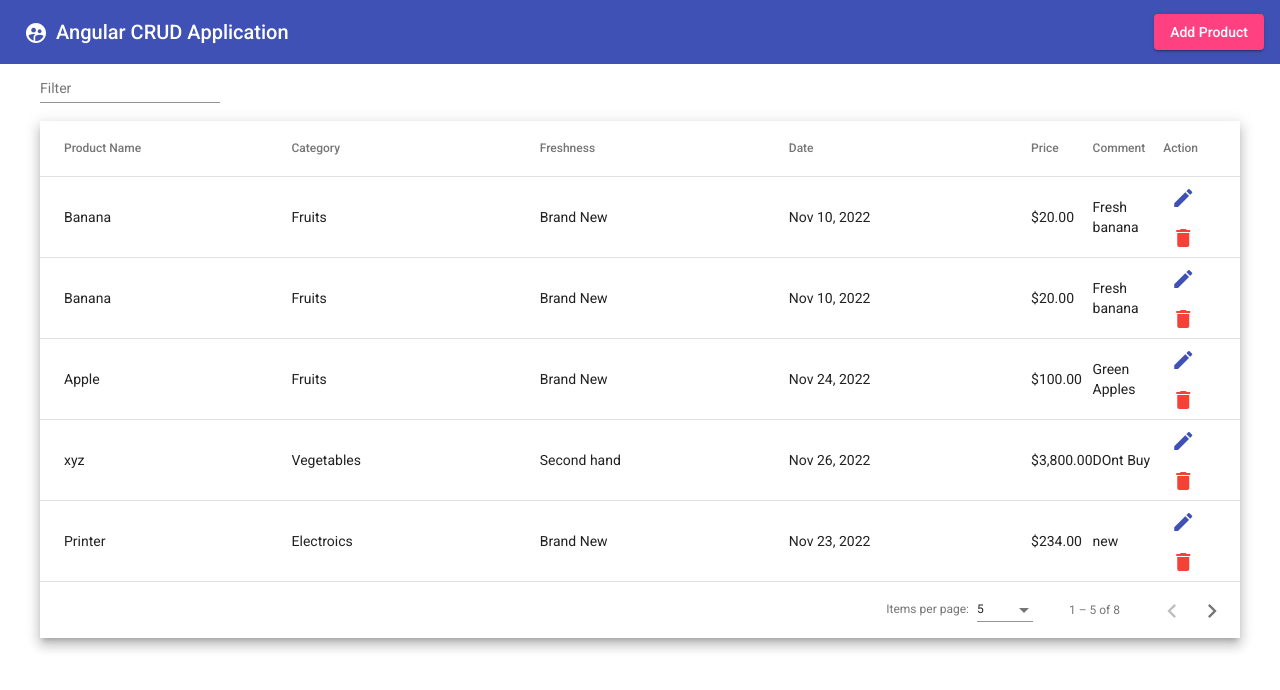
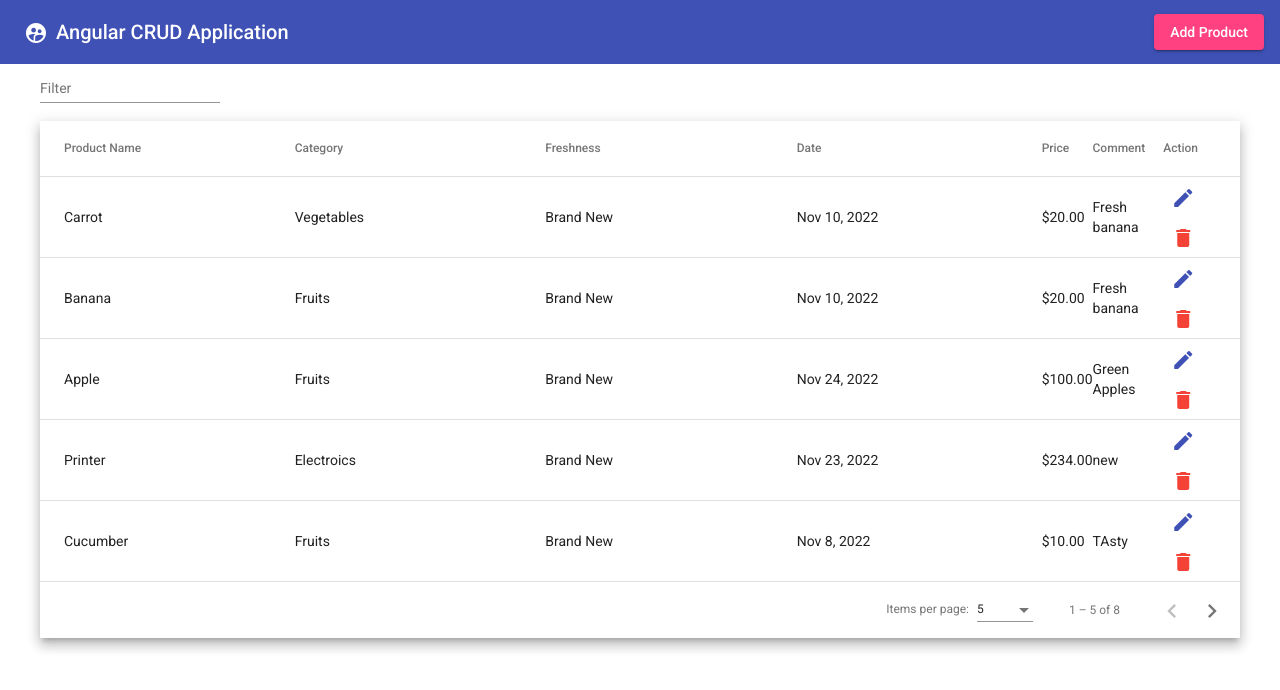
Before and after one commit to spratham/Angular-CRUD, an Angular app: page / in a window 1280 px wide. Shown: the top 690 px of the page. Built offline with nearby package versions, Linux system fonts and the light colour scheme; data requests are answered from the project's data file.

Commit message:
All-methods-added

```diff
--- a/db.json
+++ b/db.json
@@ -1,8 +1,8 @@
 {
   "productList": [
     {
-      "productName": "Banana",
-      "category": "Fruits",
+      "productName": "Carrot",
+      "category": "Vegetables",
       "freshness": "Brand New",
       "price": 20,
       "comment": "Fresh banana",
@@ -28,15 +28,6 @@
       "id": 3
     },
     {
-      "productName": "xyz",
-      "category": "Vegetables",
-      "freshness": "Second hand",
-      "price": 3800,
-      "comment": "DOnt Buy",
-      "date": "2022-11-26T18:30:00.000Z",
-      "id": 4
-    },
-    {
       "productName": "Printer",
       "category": "Electroics",
       "freshness": "Brand New",
@@ -44,15 +35,6 @@
       "comment": "new",
       "date": "2022-11-23T18:30:00.000Z",
       "id": 5
-    },
-    {
-      "productName": "PC",
-      "category": "Electroics",
-      "freshness": "Brand New",
-      "price": 43000,
-      "comment": "Nice",
-      "date": "2022-11-11T18:30:00.000Z",
-      "id": 6
     },
     {
       "productName": "Cucumber",
@@ -71,6 +53,24 @@
       "comment": "bad",
       "date": "2022-11-10T18:30:00.000Z",
       "id": 8
+    },
+    {
+      "productName": "Kiwi",
+      "category": "Fruits",
+      "freshness": "Brand New",
+      "price": 14,
+      "comment": "3 pc",
+      "date": "2022-11-24T18:30:00.000Z",
+      "id": 9
+    },
+    {
+      "productName": "Pasta",
+      "category": "Vegetables",
+      "freshness": "Second hand",
+      "price": 2,
+      "comment": "tasty",
+      "date": "2022-11-15T18:30:00.000Z",
+      "id": 10
     }
   ],
   "comments": [
--- a/src/app/app.component.html
+++ b/src/app/app.component.html
@@ -69,10 +69,14 @@
         <ng-container matColumnDef="action">
           <th mat-header-cell *matHeaderCellDef mat-sort-header>Action</th>
           <td mat-cell *matCellDef="let row">
-            <button mat-icon-button color="primary">
+            <button mat-icon-button color="primary" (click)="editProduct(row)">
               <mat-icon>edit</mat-icon>
             </button>
-            <button mat-icon-button color="warn">
+            <button
+              mat-icon-button
+              color="warn"
+              (click)="deleteProduct(row.id)"
+            >
               <mat-icon>delete</mat-icon>
             </button>
           </td>
--- a/src/app/app.component.ts
+++ b/src/app/app.component.ts
@@ -27,13 +27,20 @@ export class AppComponent implements OnInit {
   @ViewChild(MatPaginator) paginator!: MatPaginator;
   @ViewChild(MatSort) sort!: MatSort;
   constructor(private dialog: MatDialog, private api: ApiService) {}
-  ngOnInit(): void {
+  ngOnInit() {
     this.getAllProducts();
   }
   openDialog() {
-    this.dialog.open(DialogComponent, {
-      width: '50%',
-    });
+    this.dialog
+      .open(DialogComponent, {
+        width: '30%',
+      })
+      .afterClosed() //to render the table on adding new product
+      .subscribe((val) => {
+        if (val === 'save') {
+          this.getAllProducts();
+        }
+      });
   }
   getAllProducts() {
     return this.api.getProduct().subscribe({
@@ -47,6 +54,35 @@ export class AppComponent implements OnInit {
       },
     });
   }
+  editProduct(
+    row: any //passing row values
+  ) {
+    this.dialog
+      .open(DialogComponent, {
+        width: '30%',
+        data: row, //our DialogComponent will have the data of ROW
+      })
+      .afterClosed()
+      //to render the table on adding new product
+      .subscribe((val) => {
+        if (val === 'update') {
+          this.getAllProducts();
+        }
+      });
+  }
+
+  deleteProduct(id: number) {
+    this.api.deleteProduct(id).subscribe({
+      next: (res) => {
+        alert('Product is deleted successfully');
+        this.getAllProducts();
+      },
+      error: () => {
+        alert('Error while deleting the product');
+      },
+    });
+  }
+
   applyFilter(event: Event) {
     const filterValue = (event.target as HTMLInputElement).value;
     this.dataSource.filter = filterValue.trim().toLowerCase();
--- a/src/app/dialog/dialog.component.html
+++ b/src/app/dialog/dialog.component.html
@@ -47,6 +47,6 @@
 <div mat-dialog-action [align]="'end'">
   <button mat-raised-button color="warn" mat-dialog-close>Close</button>
   <button style="margin-left: 8px" mat-raised-button color="primary" (click)="addProduct()">
-    Save
+    {{actionBtn}}
   </button>
 </div>
--- a/src/app/dialog/dialog.component.ts
+++ b/src/app/dialog/dialog.component.ts
@@ -1,7 +1,7 @@
 import { ApiService } from './../services/api.service';
-import { Component } from '@angular/core';
+import { Component, Inject } from '@angular/core';
 import { FormGroup, FormBuilder, Validators } from '@angular/forms';
-import { MatDialogRef } from '@angular/material/dialog';
+import { MatDialogRef, MAT_DIALOG_DATA } from '@angular/material/dialog';
 @Component({
   selector: 'app-dialog',
   templateUrl: './dialog.component.html',
@@ -10,9 +10,11 @@ import { MatDialogRef } from '@angular/material/dialog';
 export class DialogComponent {
   freshnessList = ['Brand New', 'Second hand', 'Refusbished'];
   productForm!: FormGroup;
+  actionBtn: string = 'Save';
   constructor(
     private formBuilder: FormBuilder,
     private api: ApiService,
+    @Inject(MAT_DIALOG_DATA) public editData: any, // editData have our row value
     private dialogeRef: MatDialogRef<DialogComponent>
   ) {}
 
@@ -25,20 +27,48 @@ export class DialogComponent {
       comment: ['', Validators.required],
       date: ['', Validators.required],
     });
+    if (this.editData) {
+      //to patch the edited value on the table
+      this.productForm.controls['productName'].setValue(
+        this.editData.productName
+      );
+      this.productForm.controls['category'].setValue(this.editData.category);
+      this.productForm.controls['freshness'].setValue(this.editData.freshness);
+      this.productForm.controls['price'].setValue(this.editData.price);
+      this.productForm.controls['date'].setValue(this.editData.date);
+      this.productForm.controls['comment'].setValue(this.editData.comment);
+      this.actionBtn = 'Update'; //to change the button name
+      console.log(this.editData);
+    }
   }
   addProduct() {
+    if (!this.editData) {
       if (this.productForm.valid) {
         this.api.postProduct(this.productForm.value).subscribe({
           next: (res) => {
             alert('Product added succesfully');
-          this.productForm.reset();          //For reseting the form after submission
-          this.dialogeRef.close();          //For closing the form after submission
+            this.productForm.reset(); //For reseting the form after submission
+            this.dialogeRef.close('save'); //For closing the form after submission
           },
           error: () => {
             alert('Error while adding the product');
           },
         });
       }
+    } else {
+      this.updateProduct();
     }
-
   }
+  updateProduct() {
+    this.api.putProduct(this.productForm.value, this.editData.id).subscribe({
+      next: (res) => {
+        alert('Product updated succesfully');
+        this.productForm.reset(); //For reseting the form after updation
+        this.dialogeRef.close('update'); //For closing the form after updation
+      },
+      // error: () => {
+      //   alert('Error while Updating the product');
+      // },
+    });
+  }
+}
--- a/src/app/services/api.service.ts
+++ b/src/app/services/api.service.ts
@@ -13,4 +13,10 @@ export class ApiService {
   getProduct() {
     return this.http.get<any>('http://localhost:3000/productList');
   }
+  putProduct(data: any, id: number) {
+    return this.http.put<any>('http://localhost:3000/productList/' + id, data);
+  }
+  deleteProduct(id: number) {
+    return this.http.delete<any>('http://localhost:3000/productList/' + id);
+  }
 }
```
Lines whose indentation alone changed are shown as unchanged.
